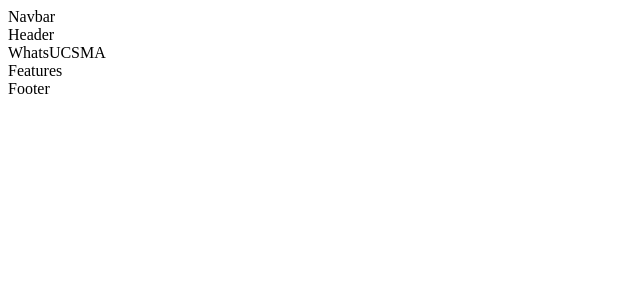
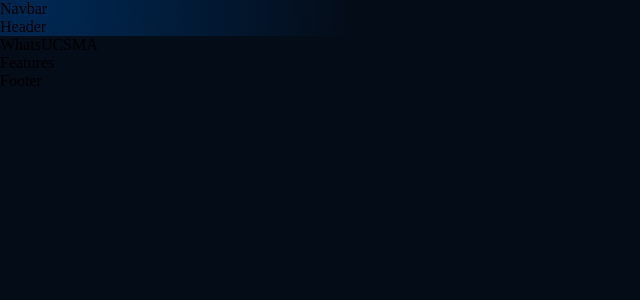
Before and after one commit to UCSMA-Project/homepage, a React (Create React App) app: page / in a window 1280 px wide. Shown: the top 300 px of the page, without its empty margins (0-640 px from the left). Built offline with nearby package versions, Linux system fonts and the light colour scheme.

Commit message:
add basic styles

```diff
--- /dev/null
+++ b/src/App.css
@@ -0,0 +1,94 @@
+* {
+    box-sizing: border-box;
+    padding: 0;
+    margin: 0;
+    scroll-behavior: smooth;
+}
+
+body {
+    background: var(--color-bg);
+}
+
+a {
+    color: unset;
+    text-decoration: none;
+}
+
+.gradient__bg {
+    /* ff 3.6+ */
+    background:-moz-radial-gradient(circle at 3% 25%, rgba(0, 40, 83, 1) 0%, rgba(4, 12, 24, 1) 25%);
+
+    /* safari 5.1+,chrome 10+ */
+    background:-webkit-radial-gradient(circle at 3% 25%, rgba(0, 40, 83, 1) 0%, rgba(4, 12, 24, 1) 25%);
+
+    /* opera 11.10+ */
+    background:-o-radial-gradient(circle at 3% 25%, rgba(0, 40, 83, 1) 0%, rgba(4, 12, 24, 1) 25%);
+
+    /* ie 10+ */
+    background:-ms-radial-gradient(circle at 3% 25%, rgba(0, 40, 83, 1) 0%, rgba(4, 12, 24, 1) 25%);
+
+    /* global 92%+ browsers support */
+    background:radial-gradient(circle at 3% 25%, rgba(0, 40, 83, 1) 0%, rgba(4, 12, 24, 1) 25%);
+}
+
+.gadient__text {
+    background: var(--gradient-text);
+    background-clip: text;
+    -webkit-background-clip: text;
+    -webkit-text-fill-color: transparent;
+}
+
+.section__padding {
+    padding: 4rem 6rem;
+}
+
+.section__margin {
+    margin: 4rem 6rem;
+}
+
+.scale-up-center {
+	-webkit-animation: scale-up-center 0.4s cubic-bezier(0.390, 0.575, 0.565, 1.000) both;
+	animation: scale-up-center 0.4s cubic-bezier(0.390, 0.575, 0.565, 1.000) both;
+}
+
+@-webkit-keyframes scale-up-center {
+    0% {
+        -webkit-transform: scale(0.5);
+                transform: scale(0.5);
+    }
+    100% {
+        -webkit-transform: scale(1);
+                transform: scale(1);
+    }
+}
+
+@keyframes scale-up-center {
+    0% {
+        -webkit-transform: scale(0.5);
+                transform: scale(0.5);
+    }
+    100% {
+        -webkit-transform: scale(1);
+                transform: scale(1);
+    }
+}
+
+@media screen and (max-width: 700px) {
+    .section__padding {
+        padding: 4rem;
+    }
+
+    .section__margin {
+        margin: 4rem;
+    }
+}
+
+@media screen and (max-width: 550px) {
+    .section__padding {
+        padding: 4rem 2rem;
+    }
+
+    .section__margin {
+        margin: 4rem 2rem;
+    }
+}
--- a/src/App.js
+++ b/src/App.js
@@ -2,6 +2,7 @@ import React from 'react';
 
 import { Navbar } from './components';
 import { Features, Footer, Header, WhatsUCSMA } from './containers';
+import './App.css';
 
 const App = () => {
   return (
--- /dev/null
+++ b/src/index.css
@@ -0,0 +1,14 @@
+@import url('https://fonts.googleapis.com/css2?family=Manrope:wght@200;300;400;500;600;700;800&display=swap');
+
+:root {
+  --font-family: 'Manrope', sans-serif;
+
+  --gradient-text: linear-gradient(89.97deg, #AE67FA 1.84%, #F49867 102.67%);
+  --gradient-bar: linear-gradient(103.22deg, #AE67FA -13.86%, #F49867 99.55%);
+
+  --color-bg: #040C18;
+  --color-footer : #031B34;
+  --color-blog: #042c54;
+  --color-text: #81AFDD;
+  --color-subtext: #FF8A71;
+}
--- a/src/index.js
+++ b/src/index.js
@@ -2,6 +2,7 @@ import React from 'react';
 import ReactDOM from 'react-dom';
 
 import App from './App';
+import './index.css';
 
 ReactDOM.render(
     <App />,
```
